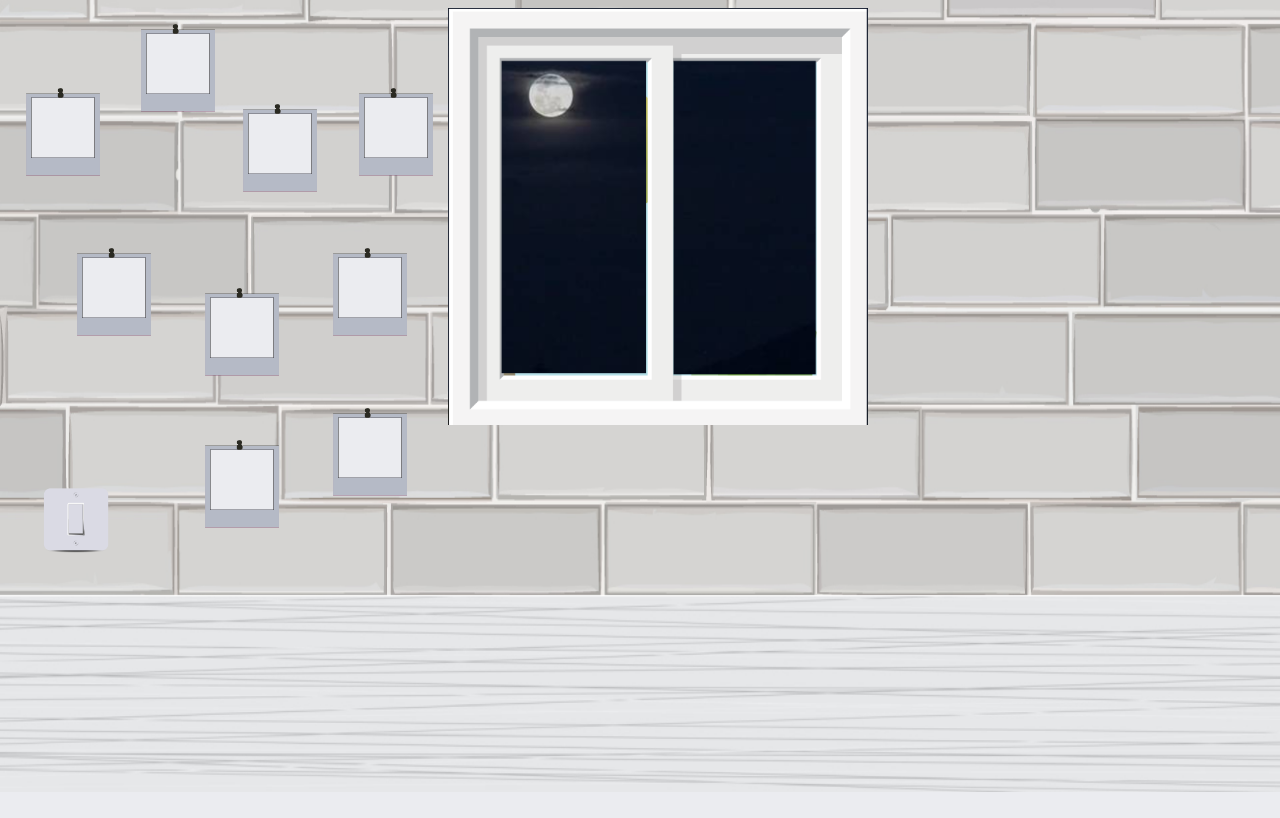
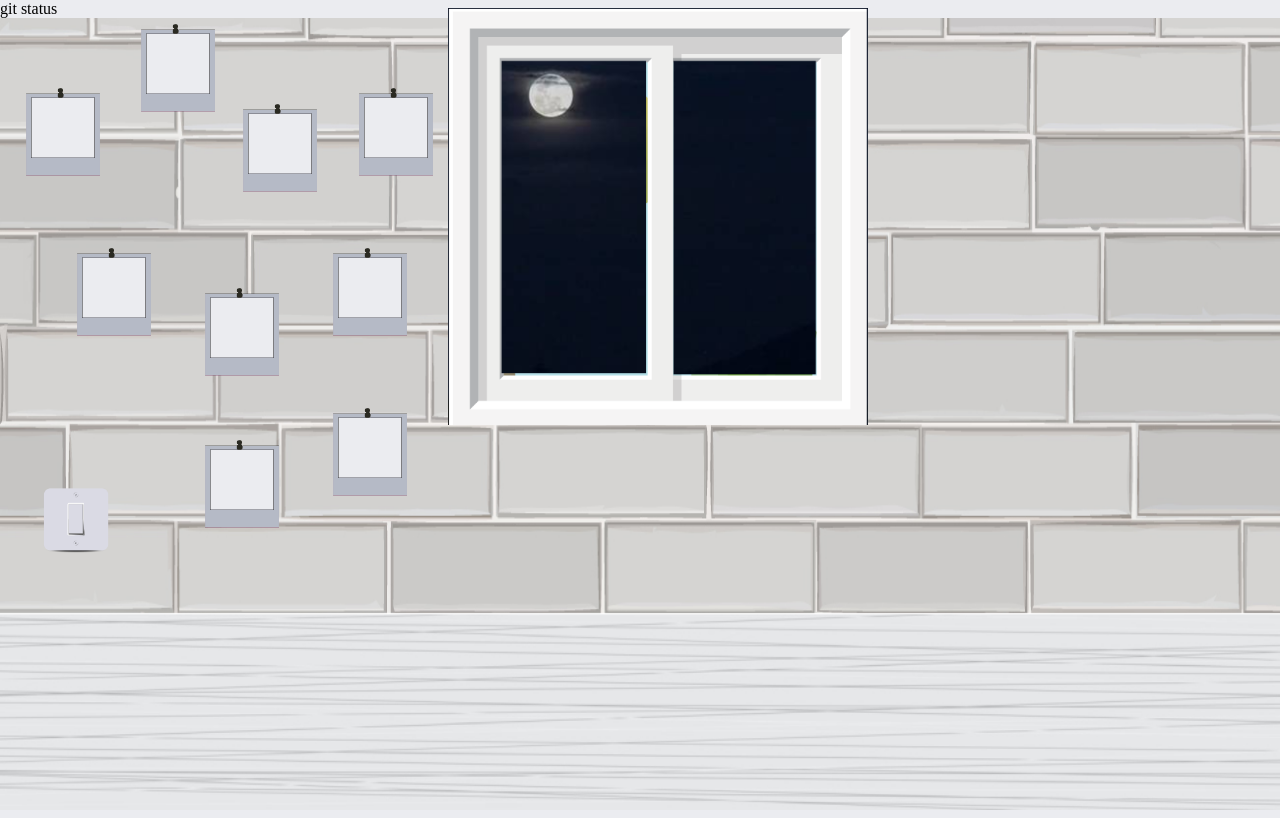
Before and after one commit to FactoriaF5Code/rc2-project-3-group-4, a plain HTML site: page prueba.html in a window 1280 px wide. Drawn offline with Linux system fonts and the light colour scheme.

Commit message:
html pruebas polaroid

```diff
--- a/prueba.html
+++ b/prueba.html
@@ -8,7 +8,8 @@
     <title>Document</title>
 </head>
 <body>
-    <main class="mainPrueba">
+    <main class="mainPrueba">git status
+
         <main id="main">
         <div class="main_pared--inicial">
         <img id="imgFondo" class="main_img--fondo" src="img/fondoPared.png">
```
